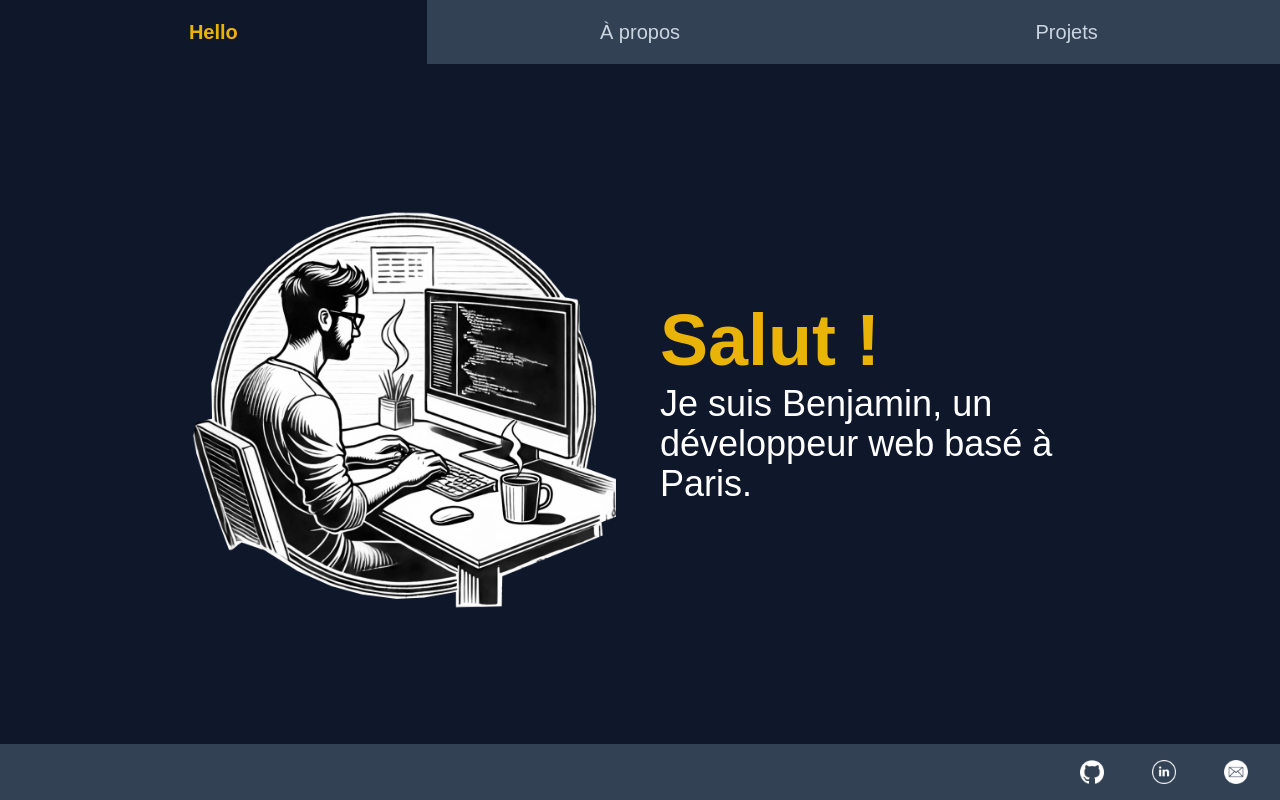
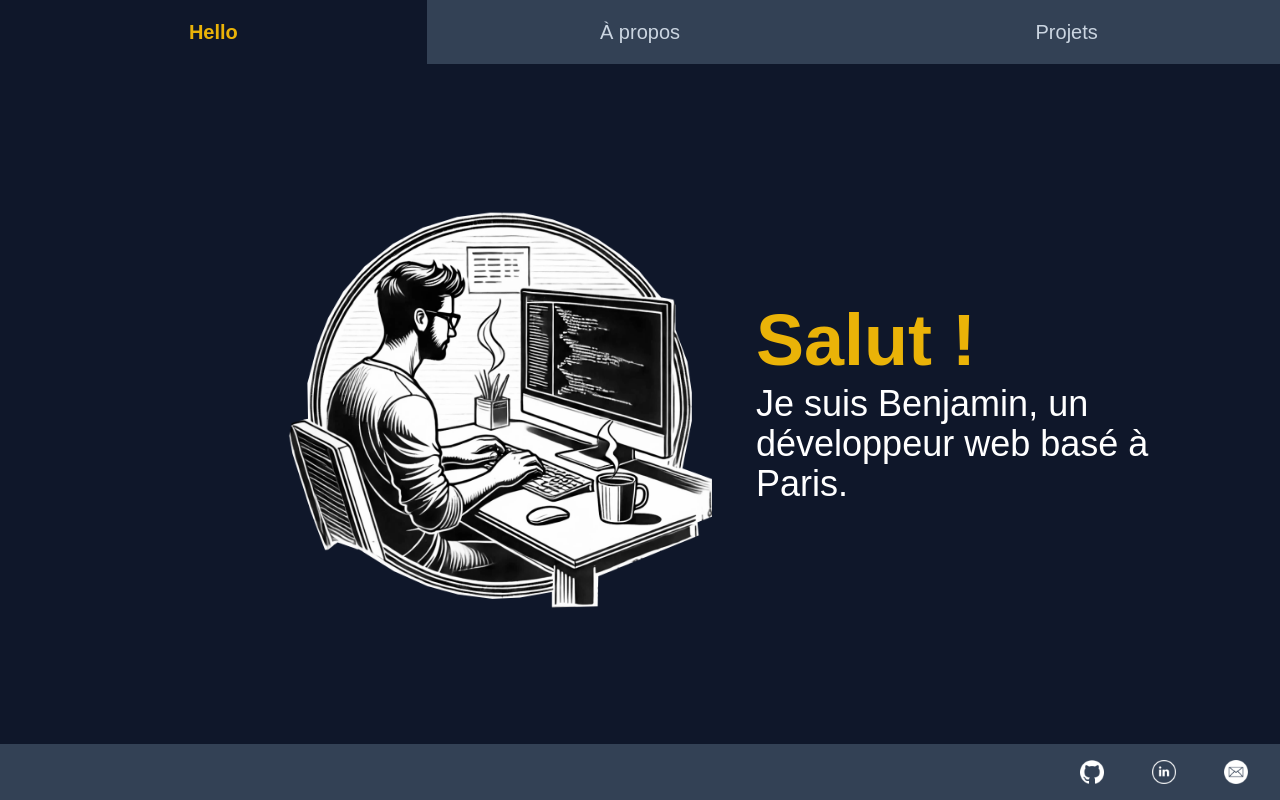
Before and after one commit to benKapl/portfolio-front, a Next.js app: page / in a window 1280 px wide. Built offline with nearby package versions, Linux system fonts and the light colour scheme.

Commit message:
sidebar is not fixed, needs to correct z position of jobs

```diff
--- a/src/app/(content)/about/stack/page.js
+++ b/src/app/(content)/about/stack/page.js
@@ -11,7 +11,7 @@ export default function StackPage() {
 
     return (
         <section className={container}>
-            <div className="sticky top-0 pt-6 pb-4 pl-6 bg-inherit h-18 w-full"> {/*Fixes the title at the top*/}
+            <div className="sticky top-0 pt-6 pb-4 pl-6 bg-inherit h-18 w-full z-30"> {/*Fixes the title at the top*/}
                 <h1 className={clsx(titleStyle, "text-3xl h-full")}>Stack</h1>
             </div>
             <div className={categoriesContainer}>
--- a/src/app/(content)/layout.js
+++ b/src/app/(content)/layout.js
@@ -46,21 +46,23 @@ export default function ContentLayout({ children }) {
   }
 
   return (
-    <div className="flex flex-col h-screen w-screen"> {/* APP CONTAINER*/}
+    <div className="flex flex-col h-screen w-screen overflow-hidden"> {/* APP CONTAINER*/}
 
       {isMobile ? <MobileNavigation /> : <ComputerNavigation />} {/* HEADER CONTAINING NAV BAR*/}
 
-      <div className="bg-slate-900 flex-1 flex relative overflow-y-auto">  {/* MIDDLE CONTAINER*/}
+      <div className="bg-slate-900 flex-1 flex overflow-y-auto">  {/* MIDDLE CONTAINER*/}
         {pathname !== "/" && // Show Sidebar only if page is not "/"
-        (<aside className="bg-slate-800 text-white w-48 h-full">
+        (<aside className="bg-slate-800 text-white w-48 h-full fixed">
           <Sidebar
             title={sidebarTitle}
             sections={sidebarSections}
             />
           </aside>)}
-        {children}
+        <div className="flex-1 ml-48 bg-slate-900 overflow-x-hidden"> {/* Adjust content to account for sidebar */}
+          {children}
+        </div>
       </div>
-      <footer className="h-14 bg-slate-700">  {/* FOOTER WITH SOCIALS */}
+      <footer className="h-14 bg-slate-700 z-10">  {/* FOOTER WITH SOCIALS */}
         <Socials />
       </footer>
     </div>
```
